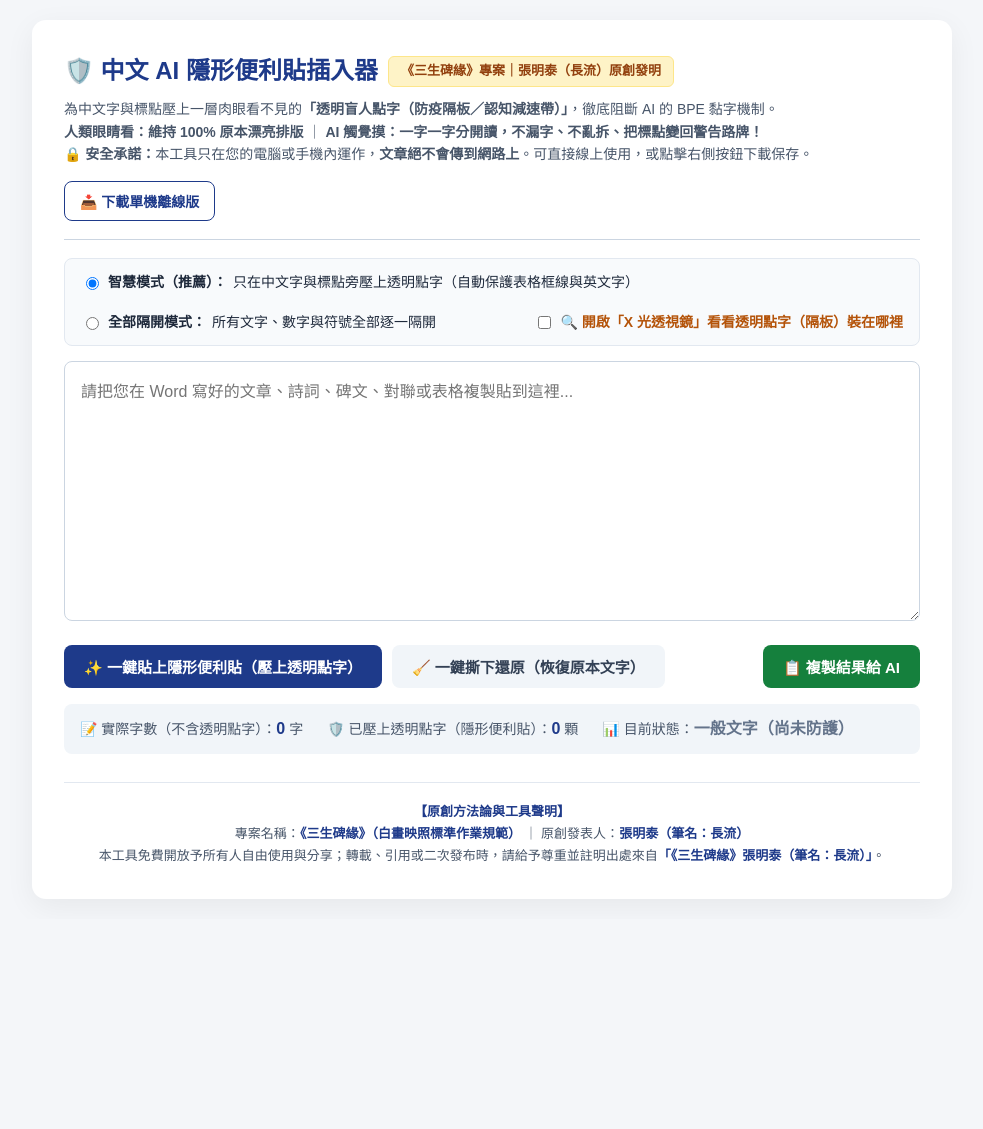
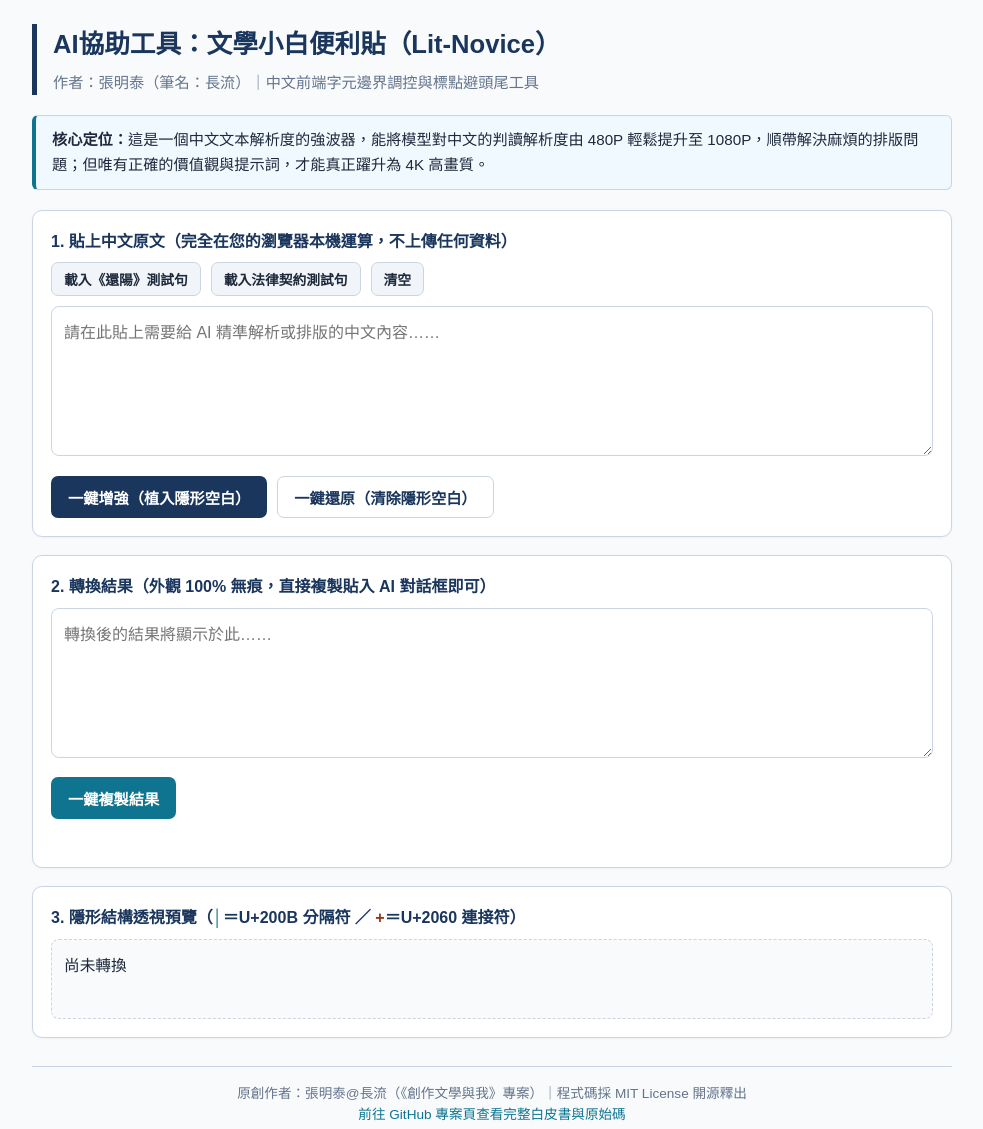
Before and after one commit to ccpsinthebluesky-cyber/Lit-Novice, a plain HTML site: page index.html in a window 1280 px wide. Shown: the whole page, without its empty margins (148-1131 px from the left). Before the commit the page ends 919 px from the top, so only its background shows below. Drawn offline with Linux system fonts and the light colour scheme.

Commit message:
Add files via upload

```diff
--- a/index.html
+++ b/index.html
@@ -3,208 +3,287 @@
 <head>
 <meta charset="UTF-8">
 <meta name="viewport" content="width=device-width, initial-scale=1.0">
-    <title>中文 AI 隱形便利貼插入器｜《三生碑緣》張明泰（長流）原創防呆工具</title>
+<title>文學小白便利貼（Lit-Novice）— 中文文本解析度強波器</title>
 <style>
   :root {
-            --bg: #f4f6f9;
-            --card: #ffffff;
-            --primary: #1e3a8a;
-            --primary-hover: #172554;
-            --success: #15803d;
-            --text: #1e293b;
-            --border: #cbd5e1;
+    --navy: #1B365D;
+    --teal: #0E7490;
+    --brick: #9A3412;
+    --bg: #F8FAFC;
+    --card: #FFFFFF;
+    --border: #CBD5E1;
+    --text: #1E293B;
+    --muted: #64748B;
   }
-        * { box-sizing: border-box; font-family: "PingFang TC", "Noto Sans TC", "Microsoft JhengHei", sans-serif; }
-        body { background-color: var(--bg); color: var(--text); margin: 0; padding: 20px; line-height: 1.6; }
-        .container { max-width: 920px; margin: 0 auto; background: var(--card); padding: 32px; border-radius: 14px; box-shadow: 0 8px 30px rgba(0,0,0,0.06); }
-        .header-bar { display: flex; justify-content: space-between; align-items: flex-start; flex-wrap: wrap; gap: 15px; border-bottom: 1px solid var(--border); padding-bottom: 18px; margin-bottom: 18px; }
-        .title-group h1 { margin: 0; font-size: 24px; color: var(--primary); display: flex; align-items: center; gap: 10px; flex-wrap: wrap; }
-        .author-badge { font-size: 13px; background: #fef3c7; color: #92400e; padding: 4px 12px; border-radius: 6px; font-weight: 600; border: 1px solid #fde68a; }
-        .trust-note { font-size: 14px; color: #475569; margin-top: 8px; line-height: 1.6; }
-        .btn-download { background-color: #ffffff; color: var(--primary); border: 1.5px solid var(--primary); padding: 9px 15px; border-radius: 8px; font-size: 14px; font-weight: 600; cursor: pointer; transition: all 0.2s; display: inline-flex; align-items: center; gap: 6px; white-space: nowrap; }
-        .btn-download:hover { background-color: var(--primary); color: #ffffff; }
-        .options { display: flex; gap: 18px; align-items: center; font-size: 14px; background: #f8fafc; padding: 12px 16px; border-radius: 8px; border: 1px solid #e2e8f0; margin-bottom: 15px; flex-wrap: wrap; }
-        .options label { cursor: pointer; display: flex; align-items: center; gap: 6px; user-select: none; }
-        textarea { width: 100%; height: 260px; padding: 16px; border: 1.5px solid var(--border); border-radius: 8px; font-size: 16px; line-height: 1.8; resize: vertical; outline: none; transition: border 0.2s; }
-        textarea:focus { border-color: var(--primary); }
-        .controls { display: flex; gap: 10px; flex-wrap: wrap; margin: 16px 0; align-items: center; }
-        button.action-btn { padding: 11px 20px; border: none; border-radius: 8px; font-size: 15px; font-weight: 600; cursor: pointer; transition: all 0.2s; display: inline-flex; align-items: center; gap: 6px; }
-        .btn-inject { background-color: var(--primary); color: white; }
-        .btn-inject:hover { background-color: var(--primary-hover); }
-        .btn-clean { background-color: #f1f5f9; color: #334155; border: 1px solid var(--border); }
-        .btn-clean:hover { background-color: #e2e8f0; }
-        .btn-copy { background-color: var(--success); color: white; margin-left: auto; }
-        .btn-copy:hover { opacity: 0.92; }
-        .stats { display: flex; gap: 24px; font-size: 14px; color: #475569; background: #f1f5f9; padding: 12px 16px; border-radius: 8px; flex-wrap: wrap; }
-        .stats span b { color: var(--primary); font-size: 16px; }
-        .xray-box { display: none; margin-top: 15px; padding: 15px; background: #fffbeb; border: 1px dashed #f59e0b; border-radius: 8px; font-size: 15px; white-space: pre-wrap; word-break: break-all; max-height: 220px; overflow-y: auto; }
-        .xray-dot { color: #dc2626; font-weight: bold; padding: 0 1px; }
-        .toast { position: fixed; bottom: 25px; right: 25px; background: #0f172a; color: #fff; padding: 12px 22px; border-radius: 8px; font-size: 14px; opacity: 0; transition: opacity 0.3s; pointer-events: none; box-shadow: 0 4px 12px rgba(0,0,0,0.15); }
-        .footer { margin-top: 28px; font-size: 13px; color: #475569; text-align: center; border-top: 1px solid #e2e8f0; padding-top: 18px; line-height: 1.7; }
-        .footer b { color: var(--primary); }
+  * { box-sizing: border-box; }
+  body {
+    margin: 0;
+    padding: 24px 16px 48px;
+    font-family: "Microsoft JhengHei", "PingFang TC", "Noto Sans TC", sans-serif;
+    background: var(--bg);
+    color: var(--text);
+    line-height: 1.6;
+  }
+  .container {
+    max-width: 920px;
+    margin: 0 auto;
+  }
+  header {
+    border-left: 5px solid var(--navy);
+    padding-left: 16px;
+    margin-bottom: 20px;
+  }
+  h1 {
+    margin: 0 0 6px;
+    font-size: 1.6rem;
+    color: var(--navy);
+  }
+  .subtitle {
+    margin: 0;
+    font-size: 0.95rem;
+    color: var(--muted);
+  }
+  .callout {
+    background: #F0F9FF;
+    border: 1px solid var(--border);
+    border-left: 4px solid var(--teal);
+    padding: 12px 16px;
+    border-radius: 6px;
+    font-size: 0.95rem;
+    margin-bottom: 20px;
+  }
+  .card {
+    background: var(--card);
+    border: 1px solid var(--border);
+    border-radius: 10px;
+    padding: 18px;
+    margin-bottom: 18px;
+    box-shadow: 0 1px 3px rgba(0,0,0,0.04);
+  }
+  label {
+    display: block;
+    font-weight: 700;
+    color: var(--navy);
+    margin-bottom: 8px;
+  }
+  textarea {
+    width: 100%;
+    min-height: 150px;
+    padding: 12px;
+    border: 1px solid var(--border);
+    border-radius: 8px;
+    font-size: 1rem;
+    font-family: inherit;
+    resize: vertical;
+    line-height: 1.7;
+  }
+  textarea:focus {
+    outline: 2px solid var(--teal);
+    border-color: var(--teal);
+  }
+  .btn-row {
+    display: flex;
+    flex-wrap: wrap;
+    gap: 10px;
+    margin-top: 12px;
+  }
+  button {
+    padding: 9px 16px;
+    border-radius: 7px;
+    border: 1px solid transparent;
+    font-size: 0.95rem;
+    font-weight: 600;
+    cursor: pointer;
+    font-family: inherit;
+    transition: opacity 0.15s;
+  }
+  button:hover { opacity: 0.88; }
+  .btn-primary { background: var(--navy); color: #fff; }
+  .btn-teal { background: var(--teal); color: #fff; }
+  .btn-outline { background: #fff; color: var(--navy); border-color: var(--border); }
+  .btn-sample { background: #F1F5F9; color: var(--text); border-color: var(--border); font-size: 0.86rem; padding: 6px 12px; }
+  .status {
+    margin-top: 10px;
+    font-size: 0.88rem;
+    color: var(--teal);
+    min-height: 1.4em;
+  }
+  .preview-box {
+    background: #F8FAFC;
+    border: 1px dashed var(--border);
+    border-radius: 8px;
+    padding: 12px;
+    min-height: 80px;
+    white-space: pre-wrap;
+    word-break: break-all;
+    font-size: 0.98rem;
+    line-height: 1.8;
+  }
+  .sep-mark { color: var(--teal); font-weight: 700; }
+  .con-mark { color: var(--brick); font-weight: 700; }
+  footer {
+    margin-top: 28px;
+    padding-top: 16px;
+    border-top: 1px solid var(--border);
+    font-size: 0.85rem;
+    color: var(--muted);
+    text-align: center;
+  }
+  footer a { color: var(--teal); text-decoration: none; }
 </style>
 </head>
 <body>
+<div class="container">
+  <header>
+    <h1>AI協助工具：文學小白便利貼（Lit-Novice）</h1>
+    <p class="subtitle">作者：張明泰（筆名：長流）｜中文前端字元邊界調控與標點避頭尾工具</p>
+  </header>
 
-<div class="container">
-    <div class="header-bar">
-        <div class="title-group">
-            <h1>
-                🛡️ 中文 AI 隱形便利貼插入器
-                <span class="author-badge">《三生碑緣》專案｜張明泰（長流）原創發明</span>
-            </h1>
-            <div class="trust-note">
-                為中文字與標點壓上一層肉眼看不見的<b>「透明盲人點字（防疫隔板／認知減速帶）」</b>，徹底阻斷 AI 的 BPE 黏字機制。<br>
-                <b>人類眼睛看：維持 100% 原本漂亮排版</b> ｜ <b>AI 觸覺摸：一字一字分開讀，不漏字、不亂拆、把標點變回警告路牌！</b><br>
-                🔒 <b>安全承諾：</b>本工具只在您的電腦或手機內運作，<b>文章絕不會傳到網路上</b>。可直接線上使用，或點擊右側按鈕下載保存。
-            </div>
-        </div>
-        <button class="btn-download" onclick="downloadSelf()" title="將此工具完整下載到您的電腦，沒網路也能永久免費使用">
-            📥 下載單機離線版
-        </button>
+  <div class="callout">
+    <strong>核心定位：</strong>這是一個中文文本解析度的強波器，能將模型對中文的判讀解析度由 480P 輕鬆提升至 1080P，順帶解決麻煩的排版問題；但唯有正確的價值觀與提示詞，才能真正躍升為 4K 高畫質。
   </div>
 
-    <div class="options">
-        <label>
-            <input type="radio" name="mode" value="cjk" checked>
-            <b>智慧模式（推薦）：</b>只在中文字與標點旁壓上透明點字（自動保護表格框線與英文字）
-        </label>
-        <label>
-            <input type="radio" name="mode" value="all">
-            <b>全部隔開模式：</b>所有文字、數字與符號全部逐一隔開
-        </label>
-        <label style="margin-left:auto; color:#b45309; font-weight:bold;">
-            <input type="checkbox" id="xrayToggle" onchange="updateXray()">
-            🔍 開啟「X 光透視鏡」看看透明點字（隔板）裝在哪裡
-        </label>
+  <div class="card">
+    <label for="inputText">1. 貼上中文原文（完全在您的瀏覽器本機運算，不上傳任何資料）</label>
+    <div class="btn-row" style="margin-top:0; margin-bottom:10px;">
+      <button class="btn-sample" onclick="loadSample('poem')">載入《還陽》測試句</button>
+      <button class="btn-sample" onclick="loadSample('law')">載入法律契約測試句</button>
+      <button class="btn-sample" onclick="clearAll()">清空</button>
     </div>
-
-    <textarea id="textInput" placeholder="請把您在 Word 寫好的文章、詩詞、碑文、對聯或表格複製貼到這裡..." oninput="updateStats()"></textarea>
-
-    <div class="controls">
-        <button class="action-btn btn-inject" onclick="injectZWSP()">✨ 一鍵貼上隱形便利貼（壓上透明點字）</button>
-        <button class="action-btn btn-clean" onclick="cleanZWSP()">🧹 一鍵撕下還原（恢復原本文字）</button>
-        <button class="action-btn btn-copy" onclick="copyText()">📋 複製結果給 AI</button>
-    </div>
-
-    <div class="stats">
-        <span>📝 實際字數（不含透明點字）：<b id="charCount">0</b> 字</span>
-        <span>🛡️ 已壓上透明點字（隱形便利貼）：<b id="zwspCount">0</b> 顆</span>
-        <span>📊 目前狀態：<b id="statusText" style="color:#64748b;">一般文字（尚未防護）</b></span>
-    </div>
-
-    <div id="xrayView" class="xray-box"></div>
-
-    <div class="footer">
-        <b>【原創方法論與工具聲明】</b><br>
-        專案名稱：<b>《三生碑緣》（白畫映照標準作業規範）</b> ｜ 原創發表人：<b>張明泰（筆名：長流）</b><br>
-        本工具免費開放予所有人自由使用與分享；轉載、引用或二次發布時，請給予尊重並註明出處來自<b>「《三生碑緣》張明泰（筆名：長流）」</b>。
+    <textarea id="inputText" placeholder="請在此貼上需要給 AI 精準解析或排版的中文內容……"></textarea>
+    <div class="btn-row">
+      <button class="btn-primary" onclick="runEnhance()">一鍵增強（植入隱形空白）</button>
+      <button class="btn-outline" onclick="runRestore()">一鍵還原（清除隱形空白）</button>
     </div>
   </div>
 
-<div id="toast" class="toast">已複製到剪貼簿！</div>
+  <div class="card">
+    <label for="outputText">2. 轉換結果（外觀 100% 無痕，直接複製貼入 AI 對話框即可）</label>
+    <textarea id="outputText" readonly placeholder="轉換後的結果將顯示於此……"></textarea>
+    <div class="btn-row">
+      <button class="btn-teal" onclick="copyOutput()">一鍵複製結果</button>
+    </div>
+    <div id="statusMsg" class="status"></div>
+  </div>
+
+  <div class="card">
+    <label>3. 隱形結構透視預覽（<span class="sep-mark">│</span>＝U+200B 分隔符 ／ <span class="con-mark">+</span>＝U+2060 連接符）</label>
+    <div id="previewBox" class="preview-box">尚未轉換</div>
+  </div>
+
+  <footer>
+    原創作者：張明泰@長流（《創作文學與我》專案）｜程式碼採 MIT License 開源釋出<br>
+    <a href="https://github.com/ccpsinthebluesky-cyber/Lit-Novice" target="_blank">前往 GitHub 專案頁查看完整白皮書與原始碼</a>
+  </footer>
+</div>
 
 <script>
-    const ZWSP = '\u200B';
-    const textarea = document.getElementById('textInput');
+const SEP = '\u200B';
+const CON = '\u2060';
+const CJK_RE = /[\u3007\u3400-\u4DBF\u4E00-\u9FFF\uF900-\uFAFF\u{20000}-\u{2FA1F}\u{30000}-\u{323AF}]/u;
+const WS_RE = /\s/u;
 
-    function stripZWSP(str) {
-        return str.replace(/\u200B/g, '');
+const CJK_OPENING = new Set([
+  ...'「『\u201C\u2018（《〈【〖〔［｛',
+  ...'﹁﹃︵︽︿︻︗︹﹇︷'
+]);
+const CJK_CLOSING = new Set([
+  ...'」』\u201D\u2019）》〉】〗〕］｝',
+  ...'﹂﹄︶︾﹀︼︘︺﹈︸'
+]);
+const CJK_ATTACHED = new Set([
+  ...'。，、；：？！—…～·・／',
+  ...'︒︐︑︔︓︖︕︱︙'
+]);
+const CJK_SYMBOLS = new Set([...CJK_OPENING, ...CJK_CLOSING, ...CJK_ATTACHED]);
+
+function isCjkChar(ch) { return CJK_RE.test(ch); }
+function isCjkOpening(ch) { return CJK_OPENING.has(ch); }
+function isCjkSymbol(ch) { return CJK_SYMBOLS.has(ch); }
+
+function removeLitNovice(text) {
+  return text.replace(/[\u200B\u2060]/g, '');
 }
 
-    function injectZWSP() {
-        let raw = stripZWSP(textarea.value);
-        if (!raw) return showToast('請先在輸入框貼上文字！');
-
-        const mode = document.querySelector('input[name="mode"]:checked').value;
-        let result = '';
-
-        if (mode === 'all') {
-            const lines = raw.split('\n');
-            result = lines.map(line => Array.from(line).join(ZWSP)).join('\n');
+function applyLitNovice(text) {
+  const chars = Array.from(removeLitNovice(text));
+  const out = [];
+  for (let i = 0; i < chars.length; i++) {
+    const curr = chars[i];
+    out.push(curr);
+    if (i + 1 >= chars.length) break;
+    const nxt = chars[i + 1];
+    if (WS_RE.test(curr) || WS_RE.test(nxt)) continue;
+    const cValid = isCjkChar(curr) || isCjkSymbol(curr);
+    const nValid = isCjkChar(nxt) || isCjkSymbol(nxt);
+    if (!cValid && !nValid) continue;
+    if (isCjkOpening(curr)) {
+      out.push(CON);
+    } else if (isCjkOpening(nxt)) {
+      out.push(SEP);
     } else {
-            const cjkRegex = /([\u4e00-\u9fa5\u3000-\u303f\uff00-\uffef])(?=[^\n\r\t|])/g;
-            result = raw.replace(cjkRegex, '$1' + ZWSP);
+      out.push(isCjkSymbol(nxt) ? CON : SEP);
+    }
+  }
+  return out.join('');
 }
 
-        textarea.value = result;
-        updateStats();
-        showToast('✨ 已成功壓上透明點字（隱形便利貼）！');
+function escapeHtml(str) {
+  return str.replace(/&/g, '&amp;').replace(/</g, '&lt;').replace(/>/g, '&gt;');
 }
 
-    function cleanZWSP() {
-        textarea.value = stripZWSP(textarea.value);
-        updateStats();
-        showToast('🧹 已清除所有透明點字，還原為原本文字！');
+function renderPreview(text) {
+  const box = document.getElementById('previewBox');
+  if (!text) { box.textContent = '尚未轉換'; return; }
+  const html = escapeHtml(text)
+    .replace(/\u200B/g, '<span class="sep-mark">│</span>')
+    .replace(/\u2060/g, '<span class="con-mark">+</span>');
+  box.innerHTML = html;
 }
 
-    function updateStats() {
-        const val = textarea.value;
-        const matches = val.match(/\u200B/g);
-        const zwspNum = matches ? matches.length : 0;
-        const cleanText = stripZWSP(val).replace(/\s/g, '');
-
-        document.getElementById('charCount').innerText = cleanText.length;
-        document.getElementById('zwspCount').innerText = zwspNum;
-
-        const statusEl = document.getElementById('statusText');
-        if (zwspNum > 0) {
-            statusEl.innerText = '防護已啟動（可安心複製給 AI 閱讀）';
-            statusEl.style.color = '#15803d';
-        } else {
-            statusEl.innerText = '一般文字（尚未防護）';
-            statusEl.style.color = '#64748b';
-        }
-        updateXray();
+function runEnhance() {
+  const raw = document.getElementById('inputText').value;
+  const res = applyLitNovice(raw);
+  document.getElementById('outputText').value = res;
+  renderPreview(res);
+  const sepCount = (res.match(/\u200B/g) || []).length;
+  const conCount = (res.match(/\u2060/g) || []).length;
+  document.getElementById('statusMsg').textContent =
+    `已完成增強：植入 ${sepCount} 顆分隔符（U+200B）與 ${conCount} 顆連接符（U+2060）。`;
 }
 
-    function updateXray() {
-        const isChecked = document.getElementById('xrayToggle').checked;
-        const xrayBox = document.getElementById('xrayView');
-        if (!isChecked) {
-            xrayBox.style.display = 'none';
-            return;
-        }
-        xrayBox.style.display = 'block';
-        const escaped = textarea.value
-            .replace(/&/g, '&amp;')
-            .replace(/</g, '&lt;')
-            .replace(/>/g, '&gt;')
-            .replace(/\u200B/g, '<span class="xray-dot">·</span>');
-        xrayBox.innerHTML = '<b>【X 光透視預覽（紅點 · 代表透明盲人點字／隔板的位置）】：</b><br>' + (escaped || '（尚無內容）');
+function runRestore() {
+  const raw = document.getElementById('inputText').value;
+  const res = removeLitNovice(raw);
+  document.getElementById('outputText').value = res;
+  renderPreview(res);
+  document.getElementById('statusMsg').textContent = '已完成還原：所有隱形空白皆已清除。';
 }
 
-    function copyText() {
-        if (!textarea.value) return showToast('沒有可複製的文字！');
-        navigator.clipboard.writeText(textarea.value).then(() => {
-            showToast('📋 已複製！可直接貼到 AI 聊天視窗或 Word 文件中。');
+function copyOutput() {
+  const out = document.getElementById('outputText');
+  if (!out.value) return;
+  navigator.clipboard.writeText(out.value).then(() => {
+    document.getElementById('statusMsg').textContent = '已複製到剪貼簿！可直接貼入 AI 對話框實測。';
   });
 }
 
-    function downloadSelf() {
-        const cloneDoc = document.documentElement.cloneNode(true);
-        const ta = cloneDoc.querySelector('#textInput');
-        if (ta) ta.innerHTML = '';
-        const htmlContent = '<!DOCTYPE html>\n' + cloneDoc.outerHTML;
-        const blob = new Blob([htmlContent], { type: 'text/html;charset=utf-8' });
-        const url = URL.createObjectURL(blob);
-        const a = document.createElement('a');
-        a.href = url;
-        a.download = '三生碑緣_中文AI隱形便利貼插入器_張明泰(長流)原創.html';
-        document.body.appendChild(a);
-        a.click();
-        document.body.removeChild(a);
-        URL.revokeObjectURL(url);
-        showToast('📥 離線版工具已下載！點開檔案即可永久無網使用。');
+function loadSample(type) {
+  const el = document.getElementById('inputText');
+  if (type === 'poem') {
+    el.value = '神風橫掃天雷現';
+  } else {
+    el.value = '　　非經書面表示「書面同意」與「書面合意」之判準，應以但書為據。';
+  }
+  runEnhance();
 }
 
-    function showToast(msg) {
-        const t = document.getElementById('toast');
-        t.innerText = msg;
-        t.style.opacity = 1;
-        setTimeout(() => { t.style.opacity = 0; }, 2800);
+function clearAll() {
+  document.getElementById('inputText').value = '';
+  document.getElementById('outputText').value = '';
+  document.getElementById('previewBox').textContent = '尚未轉換';
+  document.getElementById('statusMsg').textContent = '';
 }
 </script>
-
 </body>
 </html>
```
Also changed, not shown: lit_novice.js (added, +84 -0 lines), 4 other files. Lines whose indentation alone changed are shown as unchanged.
